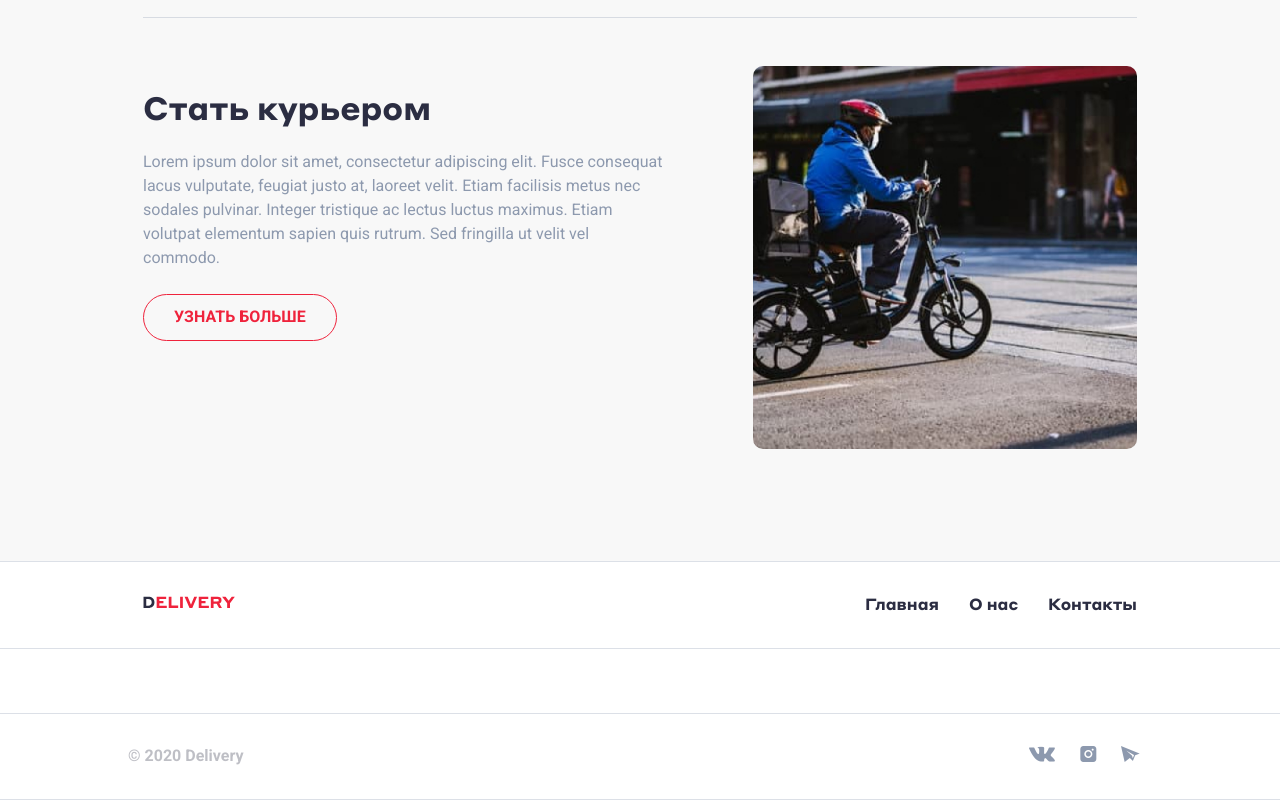
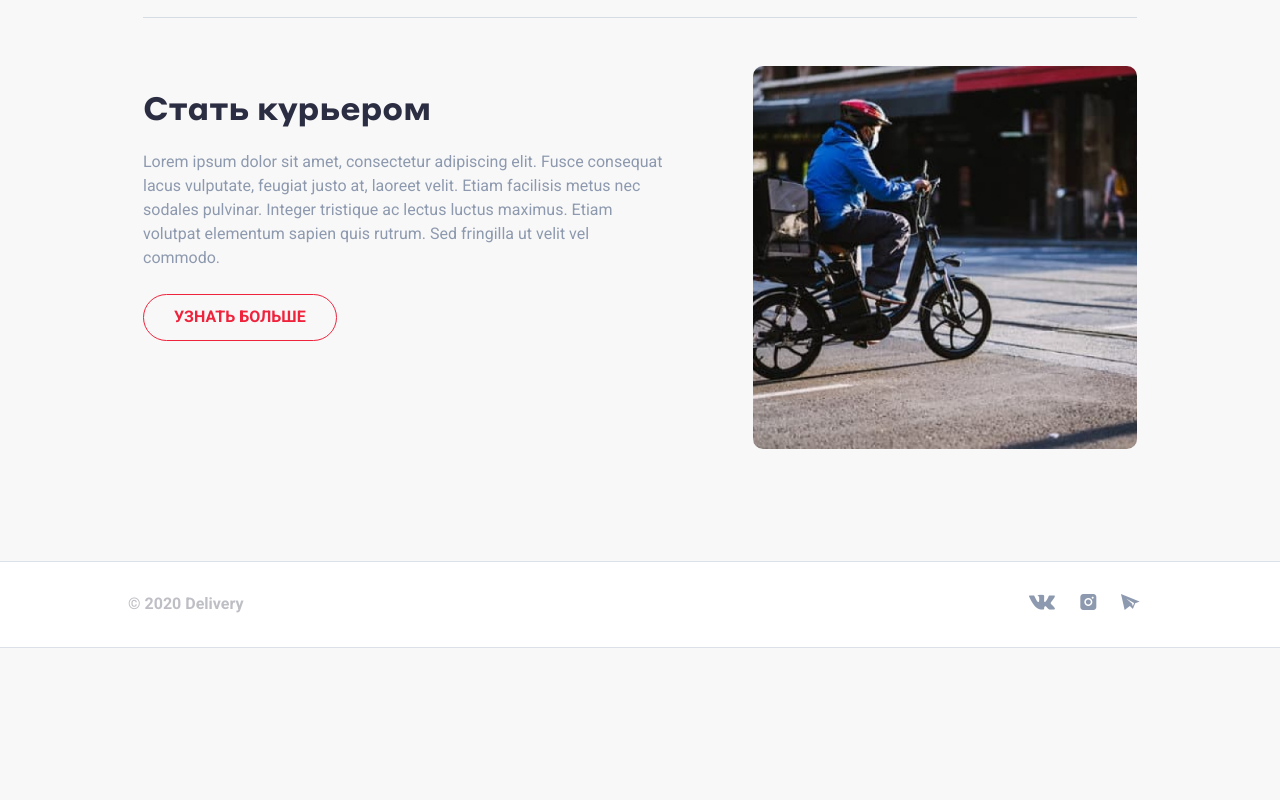
Before and after one commit to absens-x/delivery-frontend, a React app: page / in a window 1280 px wide. Shown: the part 2446-3246 px from the top of the page. After the commit the page ends 3094 px from the top, so only its background shows below. Built offline with nearby package versions, Linux system fonts and the light colour scheme.

Commit message:
change: footer

```diff
--- a/src/components/Footer/Footer.js
+++ b/src/components/Footer/Footer.js
@@ -8,7 +8,7 @@ const Footer = () => {
   return (
     <footer className={classes.footer}>
       <div className={classes.wrap}>
-        <div className={classes.top}>
+        {/* <div className={classes.top}>
           <div className="container">
             <div className="row-mg">
               <div className={classes.logo}>
@@ -31,9 +31,9 @@ const Footer = () => {
               </nav>
             </div>
           </div>
-        </div>
+        </div> */}
 
-        <div className={classes.middle}></div>
+        {/* <div className={classes.middle}></div> */}
 
         <div className={classes.bottom}>
           <div className="container">
```
